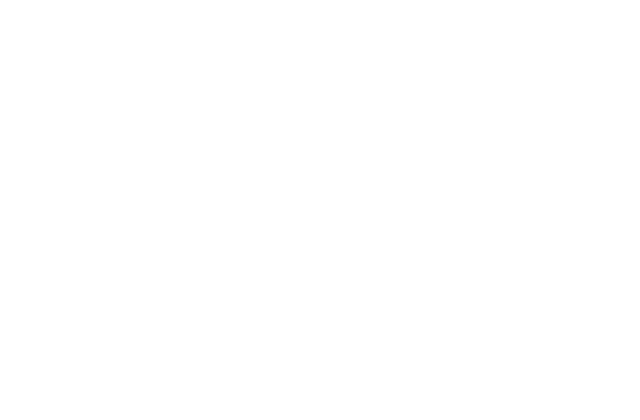
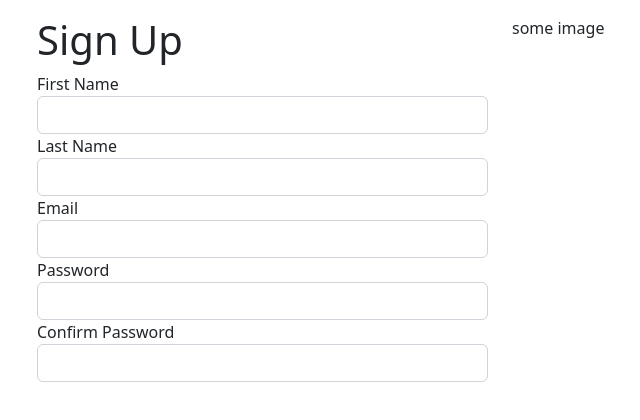
Before and after one commit to jv1111/Formik-react, a React (Create React App) app: page / in a window 1280 px wide. Shown: the top 420 px of the page, without its empty margins (45-685 px from the left). Built offline with nearby package versions, Linux system fonts and the light colour scheme.

Commit message:
Add input field

```diff
--- a/src/App.js
+++ b/src/App.js
@@ -1,8 +1,17 @@
 import './App.css';
+import { Signup } from './Components/Signup'
 
 function App() {
   return (
-    <div className="App">
+    <div className='container mt-3'>
+      <div className='row'>
+        <div className='col-md-5'>
+          <Signup/>
+        </div>
+        <div className='col-md-7'>
+          some image
+        </div>
+      </div>
     </div>
   );
 }
--- /dev/null
+++ b/src/Components/Signup.js
@@ -0,0 +1,30 @@
+import { Formik, Form } from 'formik';
+import { TextField } from './TextField'
+
+export const Signup = () => {
+    const initialValues = {
+        firstMame: '',
+        lastName: '',
+        email: '',
+        password: '',
+        confirmPassword: '',
+    }
+    return (
+        <Formik
+            initialValues={initialValues}
+        >
+            {formik => (
+                <div>
+                    <h1>Sign Up</h1>
+                    <Form>
+                        <TextField label='First Name' name='firstName' type='text'/>
+                        <TextField label='Last Name' name='lastName' type='text'/>
+                        <TextField label='Email' name='email' type='email'/>
+                        <TextField label='Password' name='password' type='password'/>
+                        <TextField label='Confirm Password' name='confirmPassword' type='password'/>
+                    </Form>
+                </div>
+            )}
+        </Formik>
+    )
+}
--- /dev/null
+++ b/src/Components/TextField.js
@@ -0,0 +1,17 @@
+import { useField } from "formik"
+
+export const TextField = ({ label, ...props }) => {
+    const [field, meta] = useField(props);
+    console.log(field);
+    console.log(meta);
+    return (
+        <div>
+            <label htmlFor={field.name}>{label}</label>
+            <input
+                className="form-control shadow-none"
+                {...field} {...props}
+                autoComplete="off"
+            />
+        </div>
+    )
+}
```
